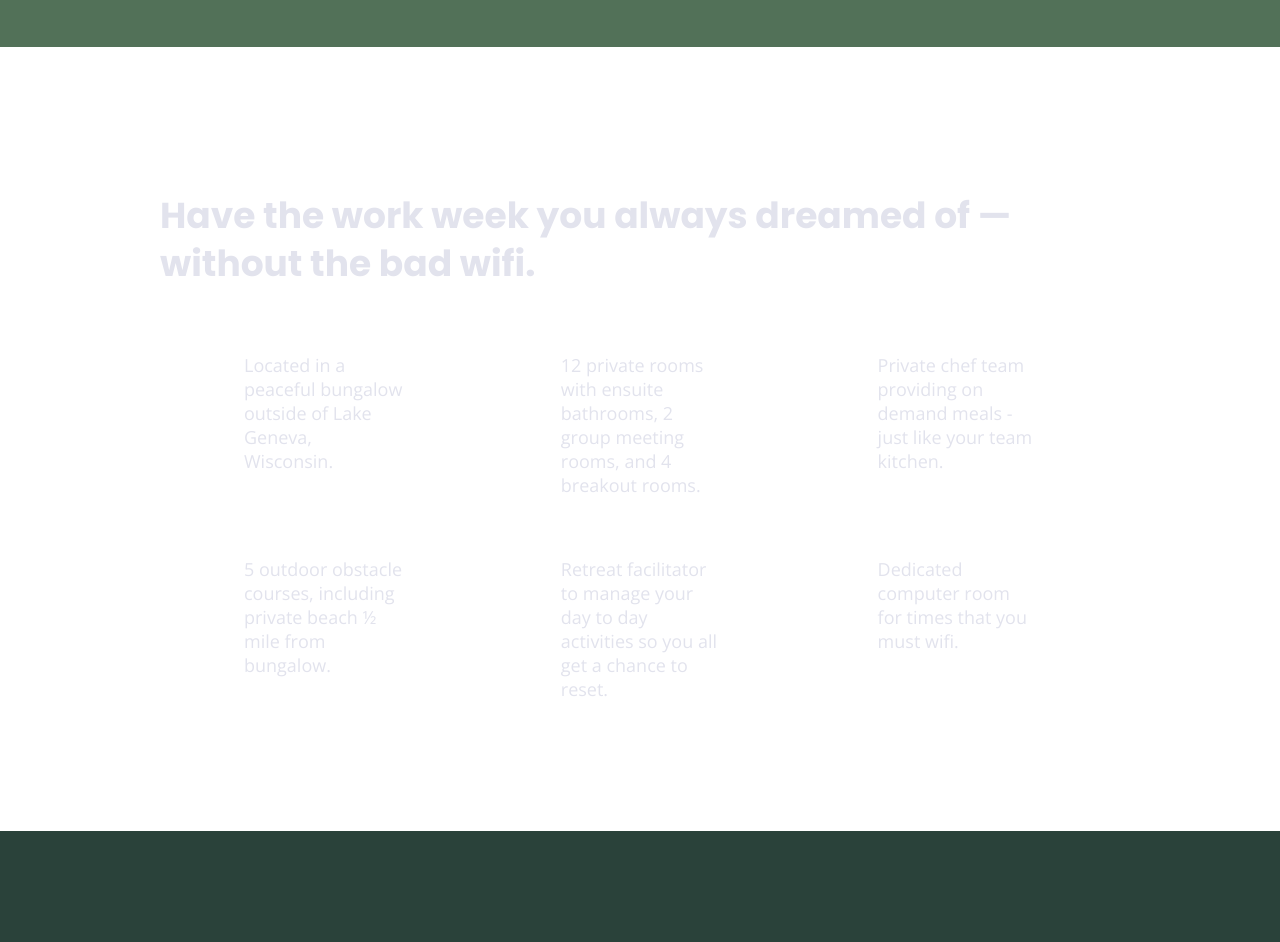
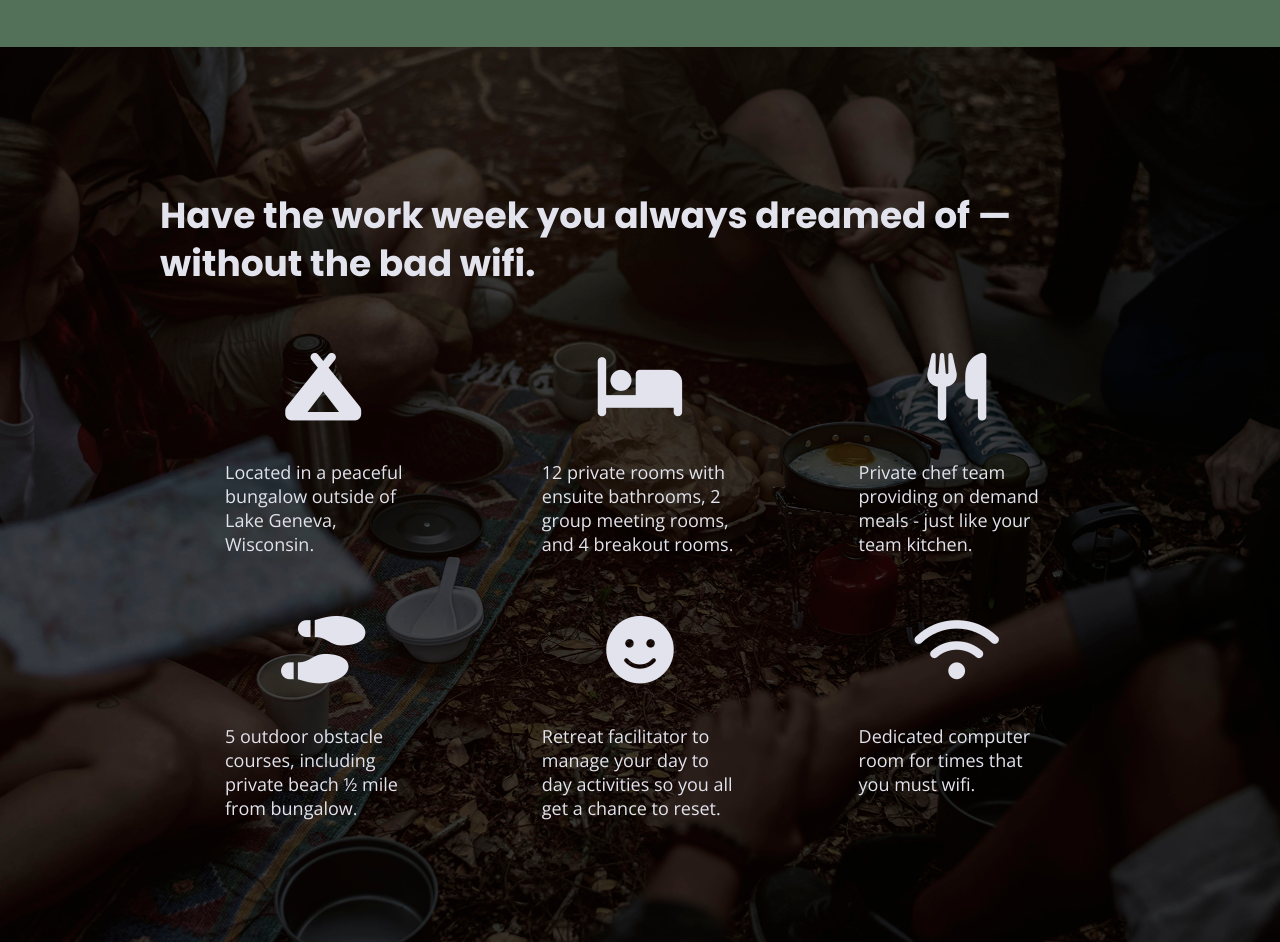
Before and after one commit to cnapua/responsive-web-project, a website built with Parcel: page index.html in a window 1280 px wide. Shown: the part 911-1853 px from the top of the page. Built offline with nearby package versions, Linux system fonts and the light colour scheme; files whose address does not match are found by name.

Commit message:
Icons added

```diff
--- a/css/main.css
+++ b/css/main.css
@@ -296,7 +296,7 @@
   /* Features */
 
   .features {
-    background: url(..img/unplugged-retreat-features.jpg);
+    background: url(../img/unplugged-retreat-features.jpg);
     background-position: center;
     background-size: cover;
     display: flex;
@@ -321,6 +321,11 @@
 
   .features p {
     margin: 0;
+  }
+
+  .features i {
+    font-size: 3.75em;
+      margin-bottom: 40px;
   }
 
   /* Reviews */
@@ -578,7 +583,7 @@
     }
 
     .features .features-item-description {
-      width: 50%;
+      width: 62%;
     }
 
     /* Reviews */
@@ -591,13 +596,14 @@
       width: 85%;
     }
 
+    .reviews article figure,
+    .reviews article div {
+      width: 49%;
+    }
+
     .reviews h3 {
       width: 75%;
       margin: 0;
-    }
-
-    .reviews article div {
-      width: 49%;
     }
 
     /* Footer */
--- a/index.html
+++ b/index.html
@@ -17,6 +17,9 @@
 
   <!-- Google Fonts -->
   <link href="https://fonts.googleapis.com/css?family=Open+Sans:400,700|Poppins:500,700" rel="stylesheet">
+
+  <!-- Font Awesome -->
+  <script src="https://kit.fontawesome.com/db62bd30ba.js" crossorigin="anonymous"></script>
 </head>
 
 <body>
@@ -71,6 +74,7 @@
         <div class="features-items">
           <article>
             <p class="fontawesome-icon">
+              <i class="fas fa-campground"></i>
             </p>
             <p class="features-item-description">
               Located in a peaceful bungalow outside of Lake Geneva, Wisconsin.
@@ -78,6 +82,7 @@
           </article>
           <article>
             <p class="fontawesome-icon">
+              <i class="fas fa-bed"></i>
             </p>
             <p class="features-item-description">
               12 private rooms with ensuite bathrooms, 2 group meeting rooms, and 4 breakout rooms.
@@ -85,6 +90,7 @@
           </article>
           <article>
             <p class="fontawesome-icon">
+              <i class="fas fa-utensils"></i>
             </p>
             <p class="features-item-description">
               Private chef team providing on demand meals - just like your team kitchen.
@@ -92,6 +98,7 @@
           </article>
           <article>
             <p class="fontawesome-icon">
+              <i class="fas fa-shoe-prints"></i>
             </p>
             <p class="features-item-description">
               5 outdoor obstacle courses, including private beach ½ mile from bungalow.
@@ -99,6 +106,7 @@
           </article>
           <article>
             <p class="fontawesome-icon">
+              <i class="fas fa-smile"></i>
             </p>
             <p class="features-item-description">
               Retreat facilitator to manage your day to day activities so you all get a chance to reset.
@@ -106,6 +114,7 @@
           </article>
           <article>
             <p class="fontawesome-icon">
+              <i class="fas fa-wifi"></i>
             </p>
             <p class="features-item-description">
               Dedicated computer room for times that you must wifi.
```
Also changed, not shown: about/index.html (+3 -0 lines), faq/index.html (+3 -0 lines).
